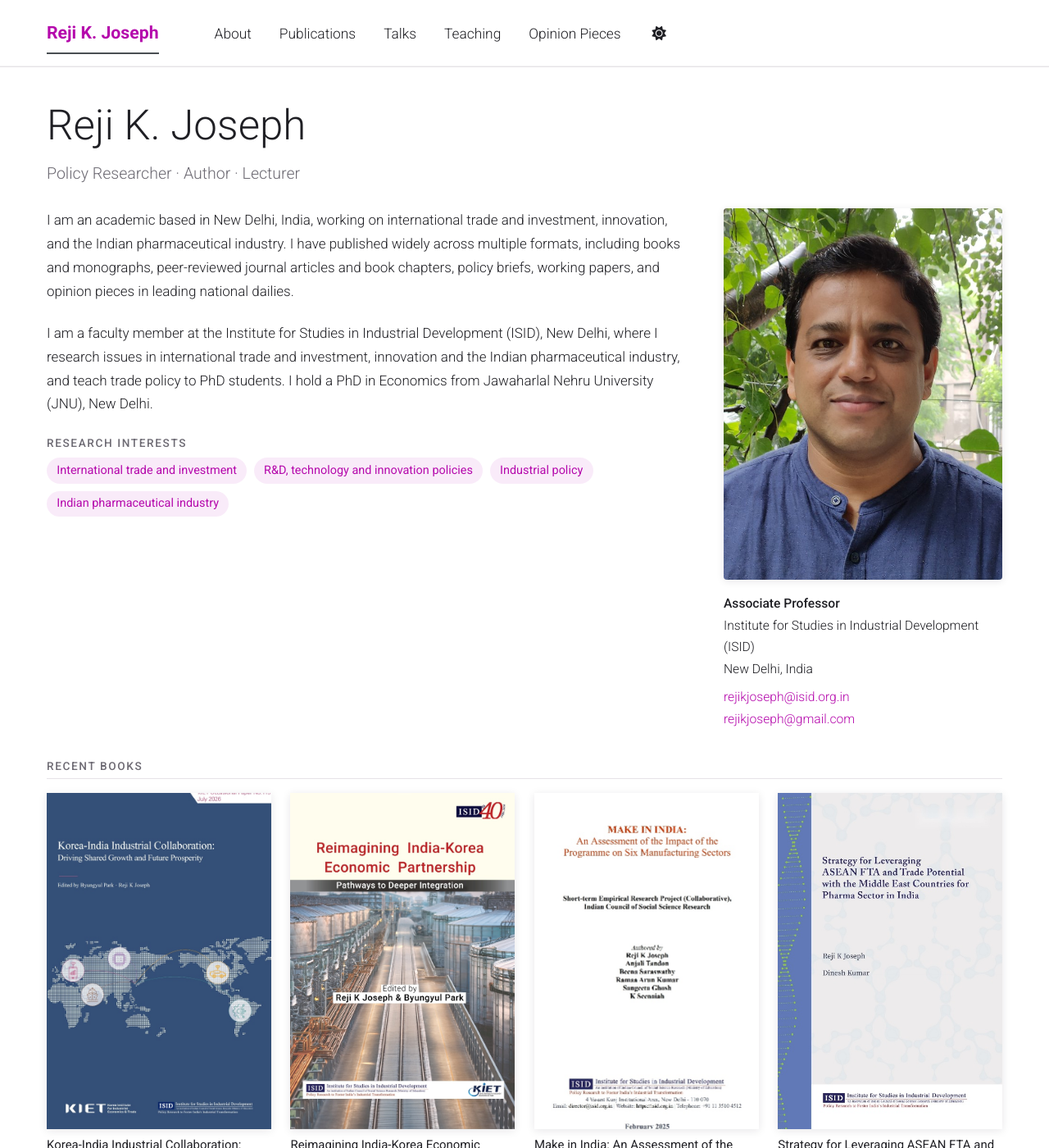
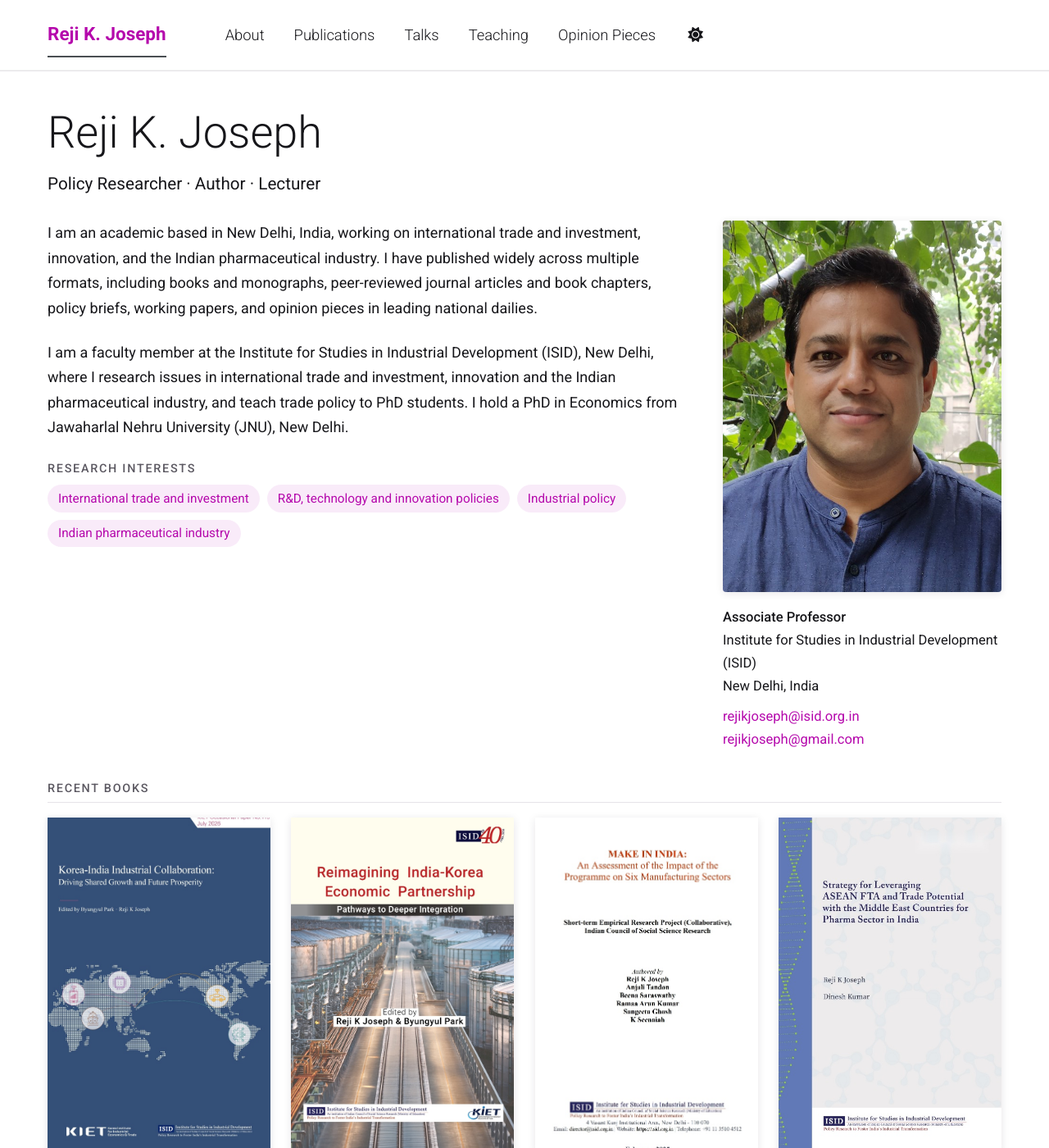
Before and after one commit to rejikjoseph/rejikjoseph.github.io, a Jekyll site: the page built from _pages/about.md, in a window 1280 px wide and 1400 px high. Shown: the whole window at 82% size. Built offline with Jekyll 4.4.1, drawn with Linux system fonts in a browser that asks for light colours; a style sheet for code colours, icons or effects is not loaded.

Commit message:
Larger, darker text

```diff
--- a/assets/css/main.scss
+++ b/assets/css/main.scss
@@ -43,8 +43,8 @@
 :root {
   --rj-accent: #b509ac;
   --rj-accent-soft: rgba(181, 9, 172, 0.08);
-  --rj-text: #1f1f24;
-  --rj-muted: #6d6a73;
+  --rj-text: #16161a;
+  --rj-muted: #5c5962;
   --rj-faint: #c9c5cc;
   --rj-rule: #e6e3e8;
   --rj-card: #ffffff;
@@ -69,11 +69,11 @@ html[data-theme="dark"] {
   --rj-footer-fg: #a9a4ad;
 }
 
-html { font-size: 17px; }
+html { font-size: 18px; }
 body, .page__title, h1, h2, h3, h4, .masthead, .greedy-nav a, .btn {
   font-family: var(--rj-font);
 }
-body { font-weight: 300; color: var(--rj-text); background: var(--global-bg-color); }
+body { font-weight: 400; color: var(--rj-text); background: var(--global-bg-color); }
 strong, b { font-weight: 500; }
 a { color: var(--rj-accent); text-decoration: none; }
 a:hover { text-decoration: underline; }
@@ -97,7 +97,7 @@ a:hover { text-decoration: underline; }
 #main.clean-main::after { content: none; }
 .clean-page { min-width: 0; }
 .clean-page .page__title { font-size: 2.6rem; font-weight: 300; margin: 0.4em 0 0.6em; color: var(--rj-text); }
-.clean-page p, .clean-page li { line-height: 1.7; }
+.clean-page p, .clean-page li { line-height: 1.7; color: var(--rj-text); }
 .clean-page h2 { font-weight: 300; font-size: 1.7rem; border: 0; margin-top: 1.8em; }
 
 /* Home hero */
```
